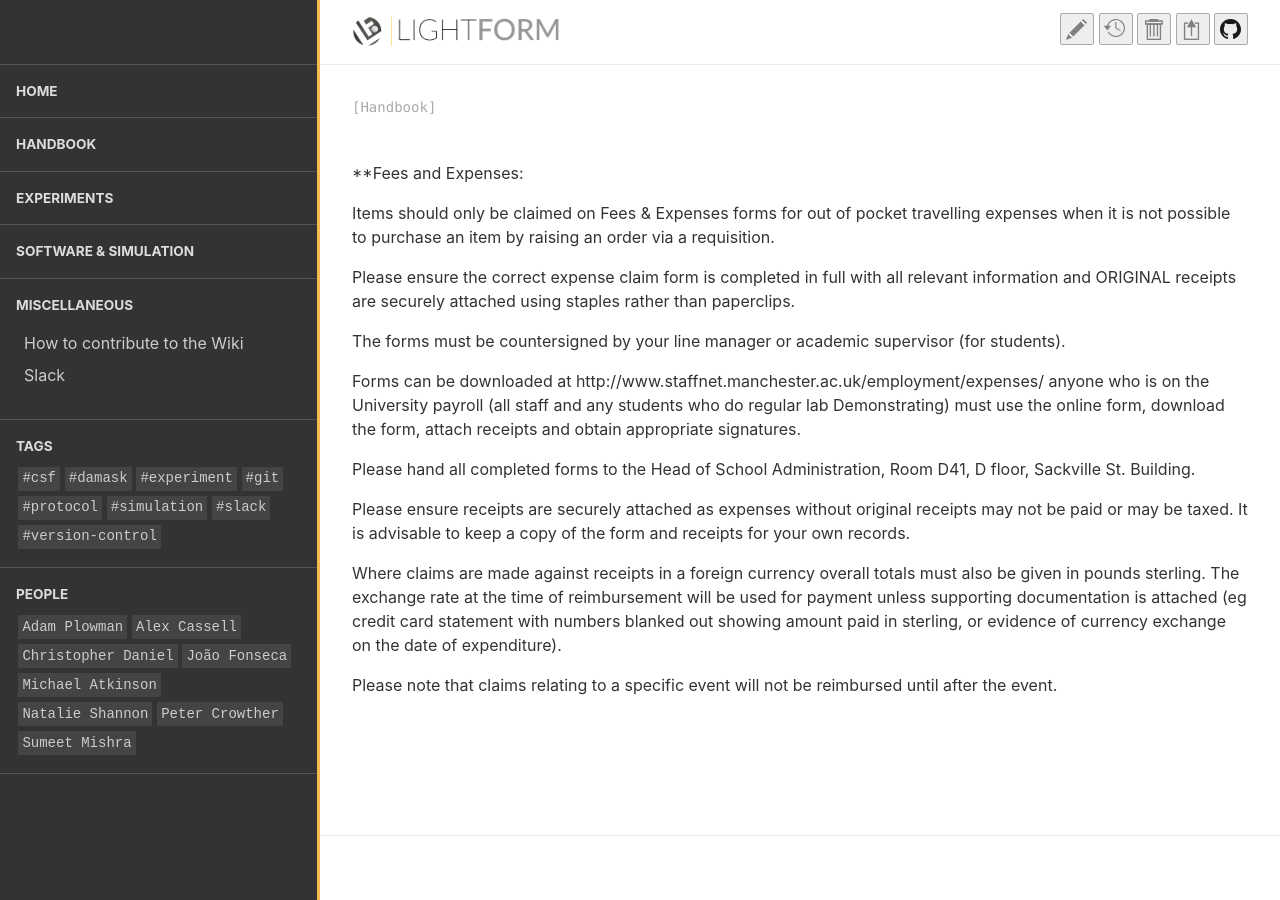
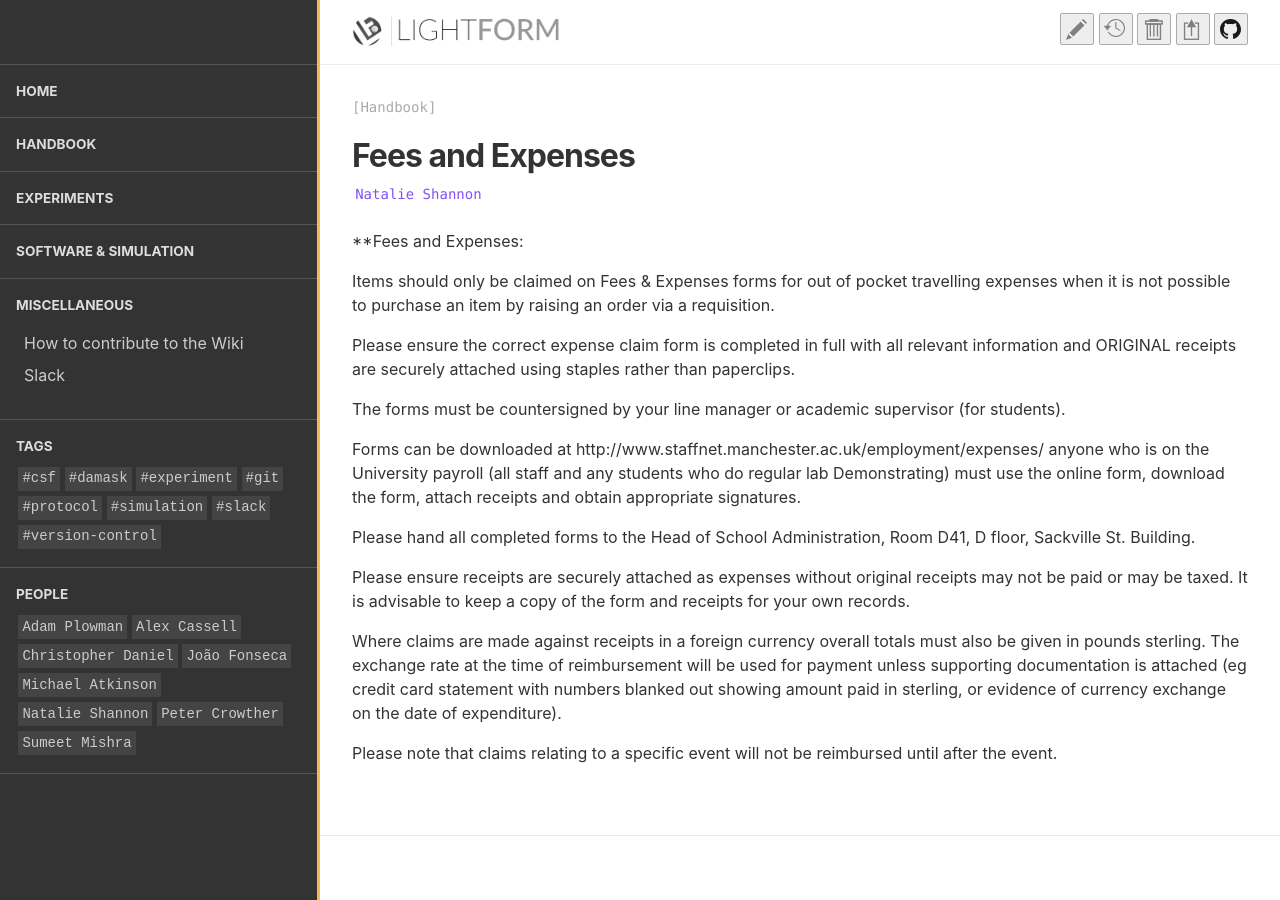
Before and after one commit to LightForm-group/wiki, a Jekyll site: the page built from collections/_handbook/Fees_Expenses.md, in a window 1280 px wide. Built offline with Jekyll 4.4.1, drawn with Linux system fonts in a browser that asks for light colours; some of the changed lines change nothing that is shown.

Commit message:
Update Fees_Expenses.md

```diff
--- a/collections/_handbook/Fees_Expenses.md
+++ b/collections/_handbook/Fees_Expenses.md
@@ -1,6 +1,6 @@
 ---
-Title:Fees and Expenses
-Author:Natalie Shannon
+title: Fees and Expenses
+author: Natalie Shannon
 ---
 **Fees and Expenses:
 
```
